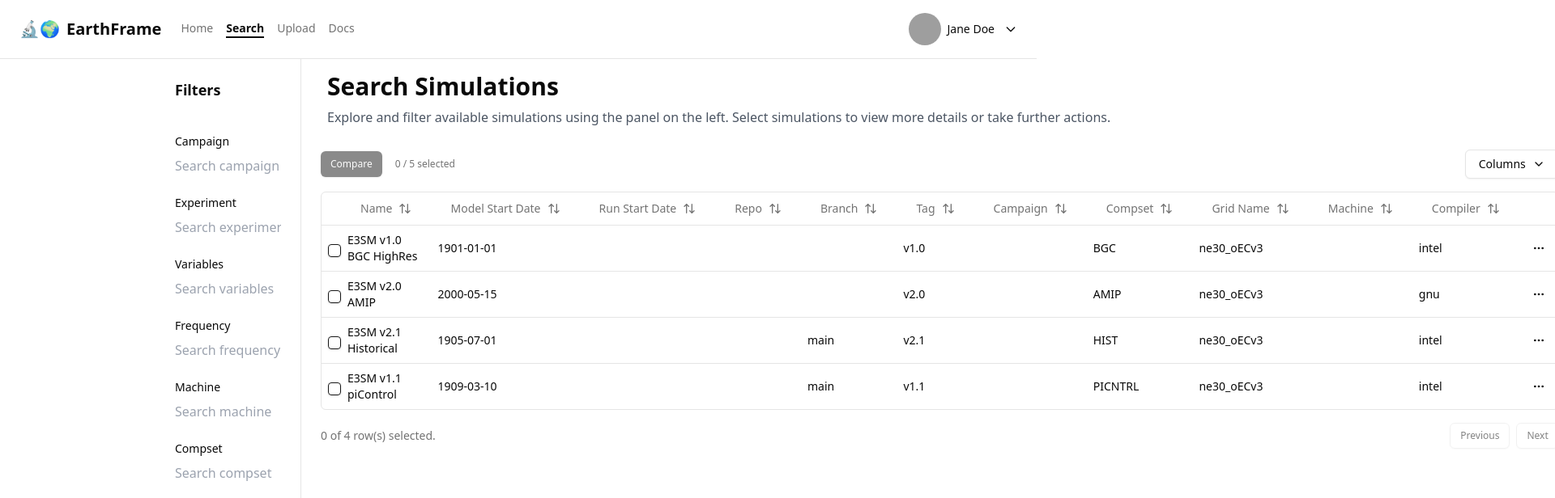
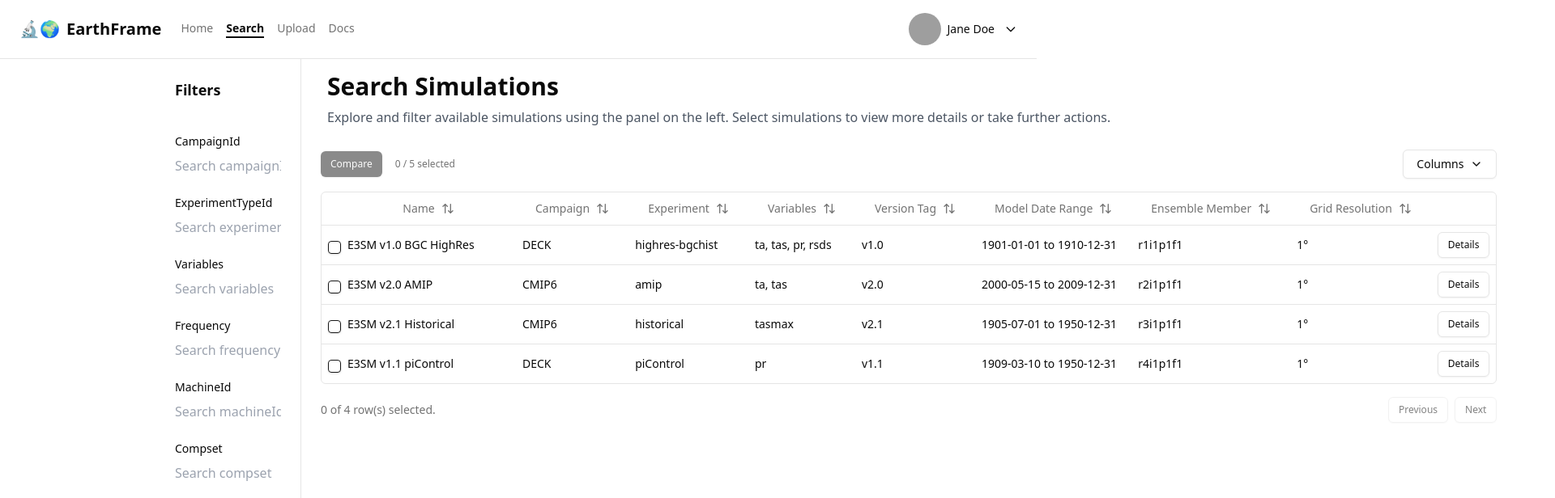
Before and after one commit to E3SM-Project/earthframe, a React (Vite) app in the folder frontend/: page /search in a window 1280 px wide. Shown: the top 616 px of the page at 81% size, 1920 px wide, since content can reach past the window. Built offline with nearby package versions, Linux system fonts and the light colour scheme; grey boxes are pictures that could not be loaded.

Commit message:
Update columns in search table

```diff
--- a/frontend/public/data/simulations.json
+++ b/frontend/public/data/simulations.json
@@ -7,6 +7,7 @@
     "simulationType": "production",
     "campaignId": "DECK",
     "experimentTypeId": "highres-bgchist",
+    "ensembleMember": "r1i1p1f1",
     "variables": ["ta", "tas", "pr", "rsds"],
     "uploadedBy": "Alice Smith",
     "uploadDate": "2024-06-11T12:00:00.000Z",
@@ -16,6 +17,7 @@
     "machineId": "Cori",
     "compiler": "intel",
     "compset": "BGC",
+    "gridResolution": "1°",
     "gridName": "ne30_oECv3",
     "versionTag": "v1.0",
     "gitHash": null,
@@ -25,6 +27,7 @@
     "branch": null,
     "branchTime": null,
     "modelStartDate": "1901-01-01",
+    "modelEndDate": "1910-12-31",
     "calendarStartDate": "1901-01-01",
     "runDate": "2018-01-02",
     "outputPath": "https://dummy.url/output-a",
@@ -46,6 +49,7 @@
     "simulationType": "production",
     "campaignId": "CMIP6",
     "experimentTypeId": "amip",
+    "ensembleMember": "r2i1p1f1",
     "variables": ["ta", "tas"],
     "uploadedBy": "Bob Lee",
     "uploadDate": "2024-06-11T12:00:00.000Z",
@@ -55,6 +59,7 @@
     "machineId": "Compy",
     "compiler": "gnu",
     "compset": "AMIP",
+    "gridResolution": "1°",
     "gridName": "ne30_oECv3",
     "versionTag": "v2.0",
     "gitHash": null,
@@ -64,6 +69,7 @@
     "branch": null,
     "branchTime": null,
     "modelStartDate": "2000-05-15",
+    "modelEndDate": "2009-12-31",
     "calendarStartDate": "2000-05-15",
     "runDate": "2020-05-16",
     "outputPath": null,
@@ -88,6 +94,7 @@
     "simulationType": "production",
     "campaignId": "CMIP6",
     "experimentTypeId": "historical",
+    "ensembleMember": "r3i1p1f1",
     "variables": ["tasmax"],
     "uploadedBy": "Carol Nguyen",
     "uploadDate": "2024-06-11T12:00:00.000Z",
@@ -97,6 +104,7 @@
     "machineId": "Chrysalis",
     "compiler": "intel",
     "compset": "HIST",
+    "gridResolution": "1°",
     "gridName": "ne30_oECv3",
     "versionTag": "v2.1",
     "gitHash": null,
@@ -106,6 +114,7 @@
     "branch": "main",
     "branchTime": null,
     "modelStartDate": "1905-07-01",
+    "modelEndDate": "1950-12-31",
     "calendarStartDate": "1905-07-01",
     "runDate": "2021-07-02",
     "outputPath": "https://dummy.url/output-c",
@@ -130,6 +139,7 @@
     "simulationType": "production",
     "campaignId": "DECK",
     "experimentTypeId": "piControl",
+    "ensembleMember": "r4i1p1f1",
     "variables": ["pr"],
     "uploadedBy": "David Kim",
     "uploadDate": "2024-06-11T12:00:00.000Z",
@@ -139,6 +149,7 @@
     "machineId": "Cori",
     "compiler": "intel",
     "compset": "PICNTRL",
+    "gridResolution": "1°",
     "gridName": "ne30_oECv3",
     "versionTag": "v1.1",
     "gitHash": null,
@@ -148,6 +159,7 @@
     "branch": "main",
     "branchTime": null,
     "modelStartDate": "1909-03-10",
+    "modelEndDate": "1950-12-31",
     "calendarStartDate": "1909-03-10",
     "runDate": "2019-03-11",
     "outputPath": null,
--- a/frontend/src/App.tsx
+++ b/frontend/src/App.tsx
@@ -34,6 +34,7 @@ export interface Simulation {
   branch: string;
   branchTime: string;
   modelStartDate: string;
+  modelEndDate: string;
   calendarStartDate: string;
 
   // 🏃 Execution & Output
--- a/frontend/src/pages/Home/Home.tsx
+++ b/frontend/src/pages/Home/Home.tsx
@@ -113,7 +113,7 @@ const Home = ({ data }: HomeProps) => {
             Energy's Energy Exascale Earth System Model (E3SM).
           </p>
           <ul className="list-disc list-inside mb-4 text-base text-muted-foreground">
-            <li>Browse validated production runs and recent latest master</li>
+            <li>Explore validated production runs and recent latest master</li>
             <li>Compare output across simulation campaigns, versions, and configurations</li>
             <li>
               Explore high-impact variables like temperature, precipitation, and pressure trends
@@ -145,7 +145,7 @@ const Home = ({ data }: HomeProps) => {
           Get started with EarthFrame by following these key steps.
         </p>
         <p className="text-muted-foreground mb-6">
-          Browse curated simulations, compare outputs, or upload your own results.
+          Explore curated simulations, compare outputs, or upload your own results.
         </p>
         <div className="grid grid-cols-1 md:grid-cols-3 gap-6">
           {/* Step 1 */}
@@ -155,7 +155,8 @@ const Home = ({ data }: HomeProps) => {
               <span className="font-semibold text-lg">Step 1: Explore Curated Simulations</span>
             </div>
             <p className="text-muted-foreground text-sm mb-4">
-              Browse production and latest master runs with key variables summarized.
+              Search for production and master branch simulation runs by scientific goal, simulation
+              context, and execution detials.
             </p>
             <Button asChild variant="default" className="self-start">
               <Link to="/search">Search Simulations</Link>
--- a/frontend/src/pages/Search/DataTable.tsx
+++ b/frontend/src/pages/Search/DataTable.tsx
@@ -58,7 +58,10 @@ export const DataTable = ({
 }: DataTableProps) => {
   const [sorting, setSorting] = useState<SortingState>([]);
   const [columnFilters, setColumnFilters] = useState<ColumnFiltersState>([]);
-  const [columnVisibility, setColumnVisibility] = useState<VisibilityState>({});
+  const [columnVisibility, setColumnVisibility] = useState<VisibilityState>({
+    gridName: false,
+    compset: false,
+  });
 
   const navigate = useNavigate();
   const handleCompare = () => {
@@ -183,7 +186,8 @@ export const DataTable = ({
           </DropdownMenuContent>
         </DropdownMenu>
       </div>
-      <div className="rounded-md border">
+      <div className="rounded-md border" style={{ overflowX: 'auto' }}>
+        <div className="min-w-full" style={{ width: 'max-content' }}>
           <Table>
             <TableHeader>
               {table.getHeaderGroups().map((headerGroup) => (
@@ -224,6 +228,7 @@ export const DataTable = ({
             </TableBody>
           </Table>
         </div>
+      </div>
       <div className="flex items-center justify-end space-x-2 py-4">
         <div className="text-muted-foreground flex-1 text-sm">
           {table.getFilteredSelectedRowModel().rows.length} of{' '}
@@ -251,7 +256,6 @@ export const DataTable = ({
     </div>
   );
 };
-
 const columns: ColumnDef<Simulation>[] = [
   {
     id: 'select',
@@ -265,94 +269,132 @@ const columns: ColumnDef<Simulation>[] = [
     ),
     enableSorting: false,
     enableHiding: false,
+    meta: { sticky: true }, // Add sticky class if needed
   },
   {
     accessorKey: 'name',
     header: ({ column }) => (
-      <Button variant="ghost" onClick={() => column.toggleSorting()}>
+      <Button variant="ghost" onClick={() => column.toggleSorting()} style={{ minWidth: 200 }}>
         Name
         <ArrowUpDown />
       </Button>
     ),
     cell: ({ row }) => <div>{row.getValue('name')}</div>,
     enableSorting: true,
+    meta: { sticky: true }, // Add sticky class if needed
   },
   {
-    accessorKey: 'modelStartDate',
-    header: ({ column }) => (
-      <Button variant="ghost" onClick={() => column.toggleSorting()}>
-        Model Start Date
-        <ArrowUpDown />
-      </Button>
-    ),
-    cell: ({ row }) => <div>{row.getValue('modelStartDate')}</div>,
-    enableSorting: true,
-  },
-  {
-    accessorKey: 'runStartDate',
-    header: ({ column }) => (
-      <Button variant="ghost" onClick={() => column.toggleSorting()}>
-        Run Start Date
-        <ArrowUpDown />
-      </Button>
-    ),
-    cell: ({ row }) => <div>{row.getValue('runStartDate')}</div>,
-    enableSorting: true,
-  },
-  {
-    accessorKey: 'repo',
-    header: ({ column }) => (
-      <Button variant="ghost" onClick={() => column.toggleSorting()}>
-        Repo
-        <ArrowUpDown />
-      </Button>
-    ),
-    cell: ({ row }) => <div>{row.getValue('repo')}</div>,
-    enableSorting: true,
-  },
-  {
-    accessorKey: 'branch',
-    header: ({ column }) => (
-      <Button variant="ghost" onClick={() => column.toggleSorting()}>
-        Branch
-        <ArrowUpDown />
-      </Button>
-    ),
-    cell: ({ row }) => <div>{row.getValue('branch')}</div>,
-    enableSorting: true,
-  },
-  {
-    accessorKey: 'tag',
-    header: ({ column }) => (
-      <Button variant="ghost" onClick={() => column.toggleSorting()}>
-        Tag
-        <ArrowUpDown />
-      </Button>
-    ),
-    cell: ({ row }) => <div>{row.getValue('tag')}</div>,
-    enableSorting: true,
-  },
-  {
-    accessorKey: 'campaign',
+    accessorKey: 'campaignId',
     header: ({ column }) => (
       <Button variant="ghost" onClick={() => column.toggleSorting()}>
         Campaign
         <ArrowUpDown />
       </Button>
     ),
-    cell: ({ row }) => <div>{row.getValue('campaign')}</div>,
+    cell: ({ row }) => <div>{row.getValue('campaignId')}</div>,
+    enableSorting: true,
+  },
+  {
+    accessorKey: 'experimentTypeId',
+    header: ({ column }) => (
+      <Button variant="ghost" onClick={() => column.toggleSorting()}>
+        Experiment
+        <ArrowUpDown />
+      </Button>
+    ),
+    cell: ({ row }) => <div>{row.getValue('experimentTypeId')}</div>,
+    enableSorting: true,
+  },
+  {
+    accessorKey: 'variables',
+    header: ({ column }) => (
+      <Button variant="ghost" onClick={() => column.toggleSorting()}>
+        Variables
+        <ArrowUpDown />
+      </Button>
+    ),
+    cell: ({ row }) => {
+      const variables = row.getValue('variables') as string[];
+      return (
+        <div>
+          {Array.isArray(variables) && variables.length > 0 ? (
+            variables.join(', ')
+          ) : (
+            <span className="text-muted-foreground italic">None</span>
+          )}
+        </div>
+      );
+    },
+    enableSorting: true,
+  },
+  {
+    accessorKey: 'versionTag',
+    header: ({ column }) => (
+      <Button variant="ghost" onClick={() => column.toggleSorting()}>
+        Version Tag
+        <ArrowUpDown />
+      </Button>
+    ),
+    cell: ({ row }) => <div>{row.getValue('versionTag')}</div>,
+    enableSorting: true,
+  },
+  {
+    id: 'modelDateRange',
+    header: ({ column }) => (
+      <Button variant="ghost" onClick={() => column.toggleSorting()}>
+        Model Date Range
+        <ArrowUpDown />
+      </Button>
+    ),
+    cell: ({ row }) => {
+      const start = row.original.modelStartDate;
+      const end = row.original.modelEndDate;
+      if (!start && !end) return <span className="text-muted-foreground italic">N/A</span>;
+      if (start && end)
+        return (
+          <span>
+            {start} to {end}
+          </span>
+        );
+      if (start) return <span>{start}</span>;
+      if (end) return <span>{end}</span>;
+      return null;
+    },
+    enableSorting: true,
+  },
+  {
+    accessorKey: 'ensembleMember',
+    header: ({ column }) => (
+      <Button variant="ghost" onClick={() => column.toggleSorting()}>
+        Ensemble Member
+        <ArrowUpDown />
+      </Button>
+    ),
+    cell: ({ row }) => <div>{row.getValue('ensembleMember')}</div>,
+    enableSorting: true,
+  },
+  {
+    accessorKey: 'gridResolution',
+    header: ({ column }) => (
+      <Button variant="ghost" onClick={() => column.toggleSorting()}>
+        Grid Resolution
+        <ArrowUpDown />
+      </Button>
+    ),
+    cell: ({ row }) => <div>{row.getValue('gridResolution')}</div>,
     enableSorting: true,
   },
   {
     accessorKey: 'compset',
     header: ({ column }) => (
       <Button variant="ghost" onClick={() => column.toggleSorting()}>
-        Compset
+        Component Set
         <ArrowUpDown />
       </Button>
     ),
     cell: ({ row }) => <div>{row.getValue('compset')}</div>,
     enableSorting: true,
+    enableHiding: true,
   },
   {
     accessorKey: 'gridName',
@@ -364,51 +406,24 @@ const columns: ColumnDef<Simulation>[] = [
     ),
     cell: ({ row }) => <div>{row.getValue('gridName')}</div>,
     enableSorting: true,
+    enableHiding: true,
   },
   {
-    accessorKey: 'machine',
-    header: ({ column }) => (
-      <Button variant="ghost" onClick={() => column.toggleSorting()}>
-        Machine
-        <ArrowUpDown />
-      </Button>
-    ),
-    cell: ({ row }) => <div>{row.getValue('machine')}</div>,
-    enableSorting: true,
-  },
-  {
-    accessorKey: 'compiler',
-    header: ({ column }) => (
-      <Button variant="ghost" onClick={() => column.toggleSorting()}>
-        Compiler
-        <ArrowUpDown />
-      </Button>
-    ),
-    cell: ({ row }) => <div>{row.getValue('compiler')}</div>,
-    enableSorting: true,
-  },
-  {
-    id: 'actions',
+    id: 'details',
     enableHiding: false,
     cell: ({ row }) => {
       const simulation = row.original;
       return (
-        <DropdownMenu>
-          <DropdownMenuTrigger asChild>
-            <Button variant="ghost" className="h-8 w-8 p-0">
-              <span className="sr-only">Open menu</span>
-              <MoreHorizontal />
+        <Button
+          variant="outline"
+          size="sm"
+          onClick={() => {
+            // Replace with your navigation logic
+            window.location.href = `/simulations/${simulation.id}`;
+          }}
+        >
+          Details
         </Button>
-          </DropdownMenuTrigger>
-          <DropdownMenuContent align="end">
-            <DropdownMenuLabel>Actions</DropdownMenuLabel>
-            <DropdownMenuItem onClick={() => navigator.clipboard.writeText(simulation.id)}>
-              Copy simulation ID
-            </DropdownMenuItem>
-            <DropdownMenuSeparator />
-            <DropdownMenuItem>View details</DropdownMenuItem>
-          </DropdownMenuContent>
-        </DropdownMenu>
       );
     },
     enableSorting: false,
--- a/frontend/src/pages/Search/Search.tsx
+++ b/frontend/src/pages/Search/Search.tsx
@@ -39,13 +39,13 @@ const Search = ({ data, selectedDataIds, setSelectedDataIds }: BrowseProps) => {
   // Scientific Goal
   const [filters, setFilters] = useState<FilterState>({
     // Scientific Goal
-    campaign: '',
-    experiment: '',
+    campaignId: '',
+    experimentTypeId: '',
     variables: [], // e.g. ['ta', 'tas', 'tasmax']
     frequency: '', // e.g. '3hr', 'day', 'year', 'mon'
 
     // Simulation Context
-    machine: '',
+    machineId: '',
     compset: '', // e.g. 'E3SM-1-0', 'E3SM-2-0'
     gridName: '',
     simulationType: '', // e.g. 'Production', 'Master'
@@ -128,6 +128,7 @@ const Search = ({ data, selectedDataIds, setSelectedDataIds }: BrowseProps) => {
                 simulations to view more details or take further actions.
               </p>
             </header>
+            <div className="overflow-x-auto">
               <DataTable
                 data={data}
                 filteredData={filteredData}
@@ -138,6 +139,7 @@ const Search = ({ data, selectedDataIds, setSelectedDataIds }: BrowseProps) => {
           </div>
         </div>
       </div>
+    </div>
   );
 };
 
```
Lines whose indentation alone changed are shown as unchanged.
